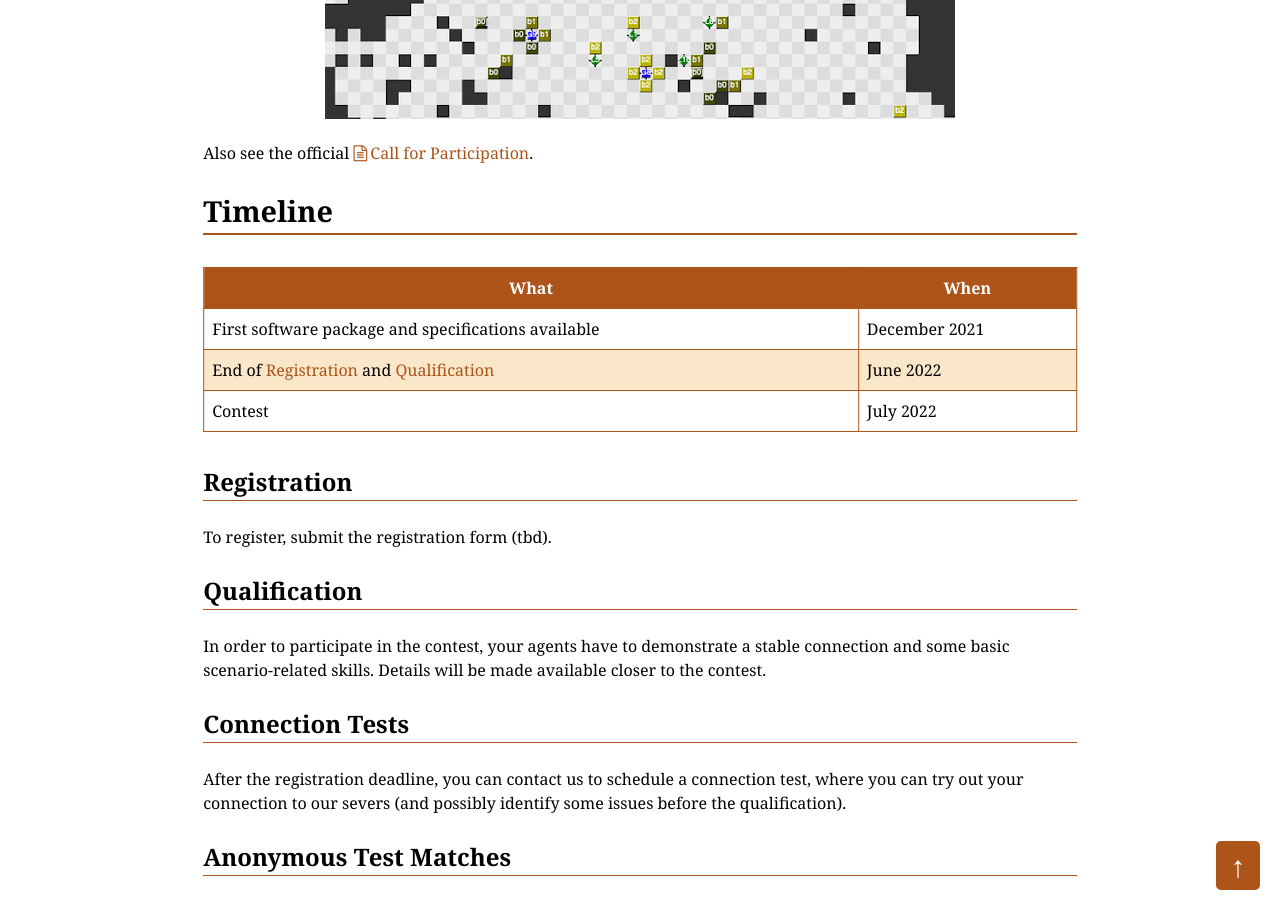
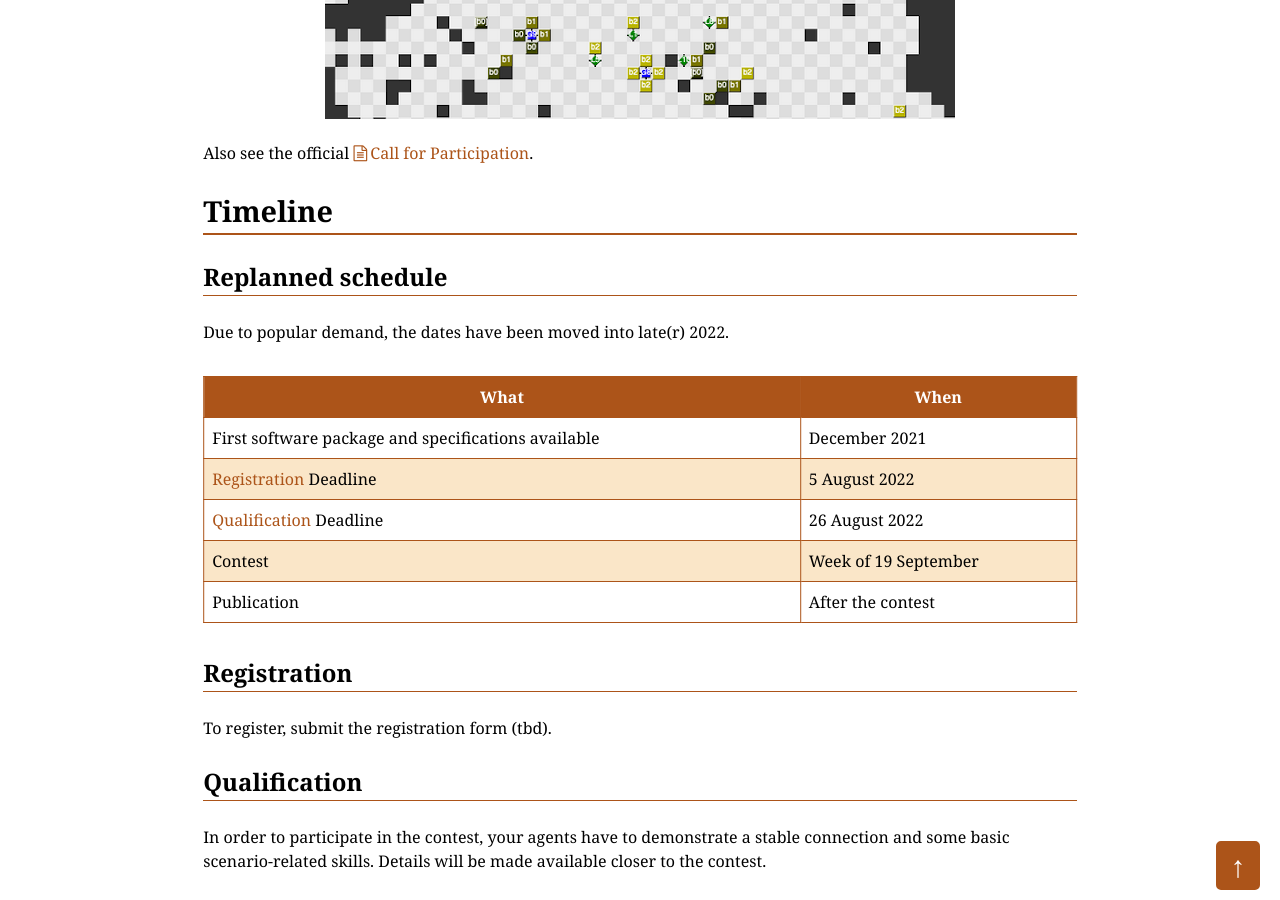
Before and after one commit to agentcontest/agentcontest.github.io, a Jekyll site: the page built from 2022/index.md, in a window 1280 px wide and 900 px high, scrolled down 783 px. Built offline with Jekyll 4.4.1, drawn with Linux system fonts in a browser that asks for light colours.

Commit message:
reorganise schedule

```diff
--- a/2022/cfp.txt
+++ b/2022/cfp.txt
@@ -71,9 +71,11 @@ The participation in this contest consists of these parts:
 
 5. ROUGH TIMELINE
 
-June 2022: end of registration and qualification.
+5 August 2022: registration deadline.
 
-July 2022: tournament.
+26 August 2022: qualification deadline.
+
+Week of 19 September 2022: tournament.
 
 After tournament: publications.
 
--- a/2022/index.md
+++ b/2022/index.md
@@ -20,11 +20,17 @@ Also see the official [Call for Participation](cfp.txt).
 Timeline
 --------
 
-What | When
---- | ---
-First software package and specifications available | December 2021
-End of [Registration](#registration) and [Qualification](#qualification) | June 2022
-Contest | July 2022
+### Replanned schedule
+
+Due to popular demand, the dates have been moved into late(r) 2022.
+
+| What                                                | When                 |
+| --------------------------------------------------- | -------------------- |
+| First software package and specifications available | December 2021        |
+| [Registration](#registration) Deadline              | 5 August 2022        |
+| [Qualification](#qualification) Deadline            | 26 August 2022       |
+| Contest                                             | Week of 19 September |
+| Publication                                         | After the contest    |
 
 
 ### Registration
```
Also changed, not shown: _posts/2022-05-31-schedule-update.md (added, +9 -0 lines).
